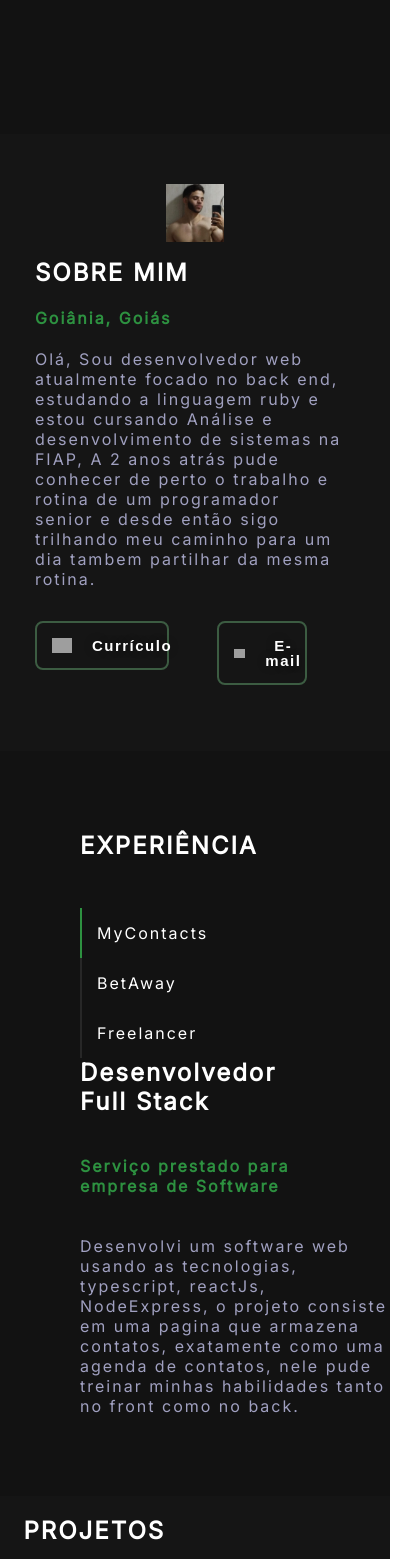
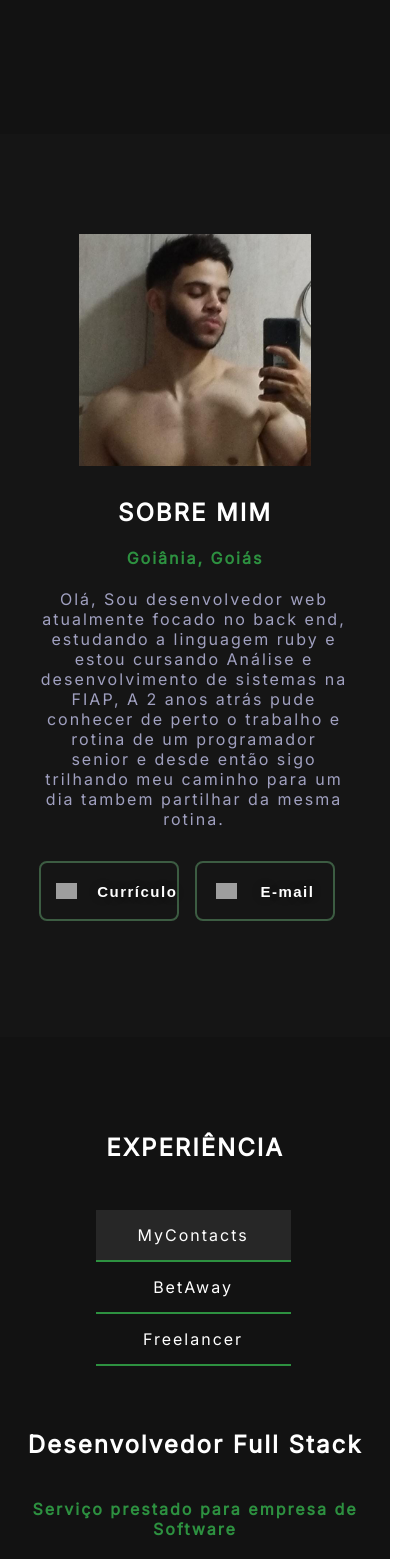
Before and after one commit to HenriqueT-dev/Portfolio, a React (Vite) app: page / in a window 390 px wide. Shown: the part 438-1997 px from the top of the page, 411 px wide, since content can reach past the window. Built offline with nearby package versions, Linux system fonts and the light colour scheme; grey boxes are pictures that could not be loaded.

Commit message:
did a lot os things in the responsiviness, but its not done

```diff
--- a/src/Components/AboutComponent/styles.js
+++ b/src/Components/AboutComponent/styles.js
@@ -36,16 +36,35 @@ export const Container = styled.div`
 
     .xx__button button {
         display: flex;
+        justify-content: space-evenly;
+        width: 140px;
+        height: 60px;
     }
     //final do código para a classe .xx__button
 
     @media (max-width: 768px) {
         flex-direction: column;
+        padding: 100px 50px;
+        img{
+            width: 80%;
+        }
         .xx__info{
+            text-align: center;
             margin: 1rem;
+            margin-top: 2rem;
             p{
                 width: 310px;
             }
         }
+        .xx__button button {
+            width: 140px;
+            height: 60px;
+        }
+        .xx__button a {
+            margin-right: 1rem;
+        }
+        .xx__button img {
+            width: 20%;
+        }
     }
 `;
--- a/src/Components/CardProject/styles.js
+++ b/src/Components/CardProject/styles.js
@@ -40,6 +40,22 @@ export const Container = styled.div`
         width: 40%;
         border: none;
     }
+
+    @media (max-width: 768px) {
+        text-align: center;
+        padding-bottom: 40px;
+        .xx__Links {
+            align-items: center;
+            padding: 40px 0px 20px 0px;
+        }
+        .xx__Links a{
+            margin-right: 2rem;
+        }
+        .xx__Links button {
+            width: 140px;
+            height: 60px;
+        }
+    }
 `;
 export const AnimationImg = styled.img`
     max-width: 90%;
--- a/src/Components/ExperienceComponet/styles.js
+++ b/src/Components/ExperienceComponet/styles.js
@@ -13,6 +13,11 @@ export const Container = styled.div`
 
     @media (max-width: 768px) {
         flex-direction: column;
+        padding: 6rem 0rem;
+        text-align: center;
+        .xx__menu{
+            margin-bottom: 4rem;
+        }
     }
 `;
 
@@ -33,6 +38,20 @@ export const Card = styled.div`
         `}
     &:hover {
         background-color: #272727;
+    }
+    @media (max-width: 768px) {
+        display: flex;
+        justify-content: center;
+        border-left: 0px;
+        border-bottom: 2px solid #2d9140;
+        width: 50%;
+        margin-left: 24.5%;
+
+        ${({ $isSelected }) =>
+        $isSelected &&
+        css`
+           background-color: #272727;
+        `}
     }
 `;
 
@@ -57,8 +76,14 @@ export const InfoContainer = styled.div`
 
   @media (max-width: 768px) {
     margin: 0;
+    display: flex;
+    align-items: center;
+    justify-content: center;
+    flex-direction: column;
     p{
         width: 310px;
+        overflow-wrap: break-word;
+        word-wrap: break-word;
     }
   }
 `;
--- a/src/Components/ProjectsComponent/styles.js
+++ b/src/Components/ProjectsComponent/styles.js
@@ -17,8 +17,14 @@ export const Container = styled.div`
         padding: 0% 6% 6% 6%;
     }
     @media (max-width: 768px) {
+        text-align: center;
+        h1{
+            justify-content: center;
+            padding: 8% 0%;
+        }
         .xx__grid{
             display: block;
+            padding: 0;
         }
     }
 `;
```
